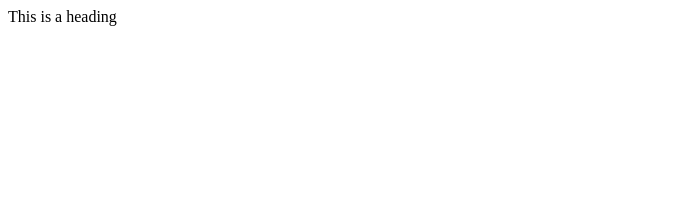
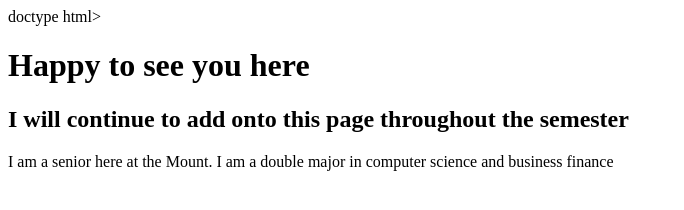
Before and after one commit to austinbrossenne-sketch/Demo, a plain HTML site: page index.html in a window 1280 px wide. Shown: the whole page, without its empty margins (0-684 px from the left). Drawn offline with Linux system fonts and the light colour scheme.

Commit message:
Update index.html

```diff
--- a/index.html
+++ b/index.html
@@ -1,4 +1,12 @@
-<!doctype html>
+doctype html>
   <html>
-    <head> This is a heading </head>
+    <head>
+   <meta charset="UTF-8">
+    <title> WELCOME!!</title>
+  </head>
+  <body>
+  <h1> Happy to see you here</h1>
+  <h2> I will continue to add onto this page throughout the semester</h2>
+    <p> I am a senior here at the Mount. I am a double major in computer science and business finance</p>
+  </body>
   </html>
```
